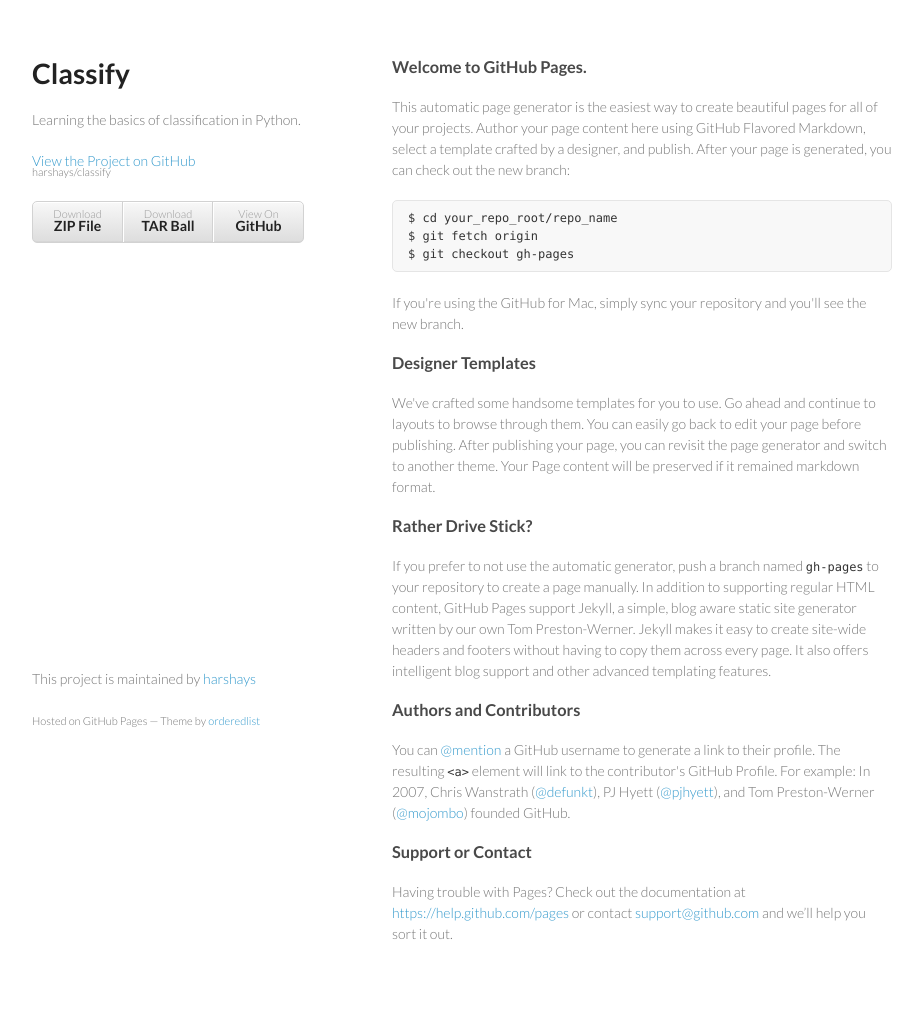
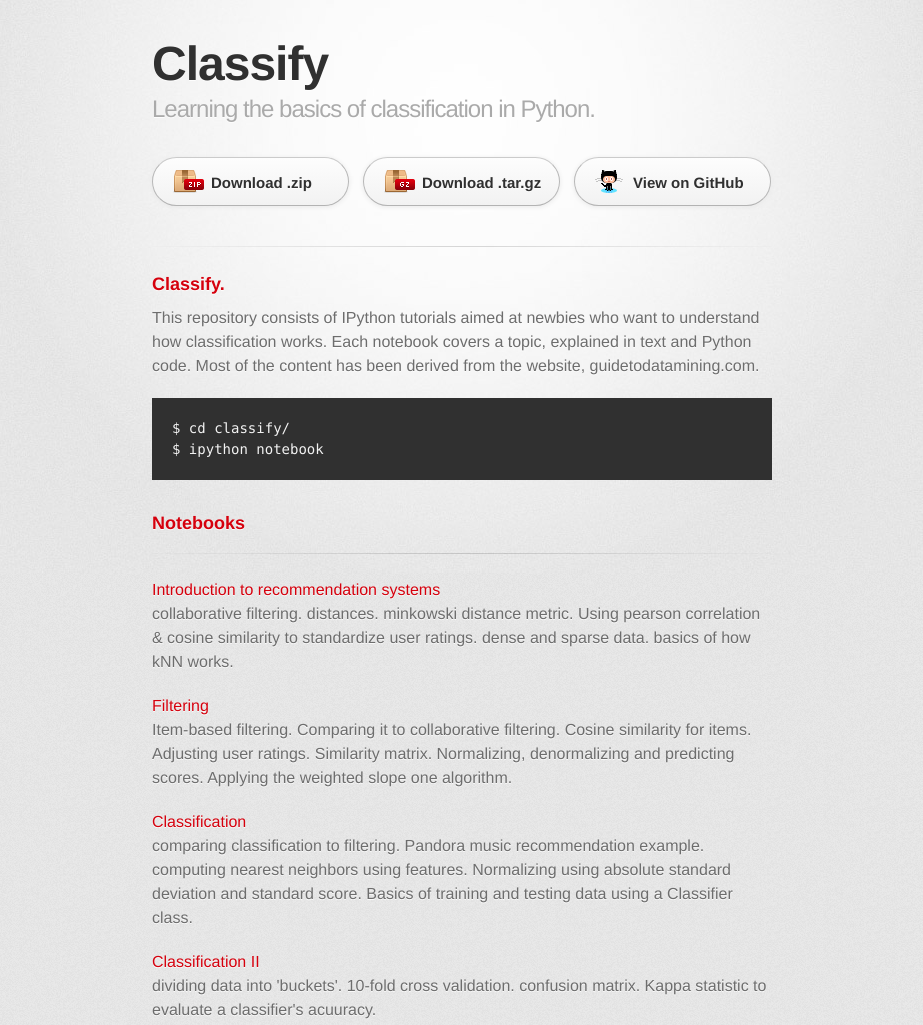
Before and after one commit to harshays/classify, a plain HTML site: page index.html in a window 1280 px wide. Shown: the top 1025 px of the page, without its empty margins (178-1101 px from the left). Drawn offline with Linux system fonts and the light colour scheme; a web font is replaced by a local one.

```diff
--- a/index.html
+++ b/index.html
@@ -1,71 +1,105 @@
-<!doctype html>
+<!DOCTYPE html>
 <html>
   <head>
-    <meta charset="utf-8">
+    <meta charset='utf-8'>
     <meta http-equiv="X-UA-Compatible" content="chrome=1">
-    <title>Classify by harshays</title>
-
-    <link rel="stylesheet" href="stylesheets/styles.css">
-    <link rel="stylesheet" href="stylesheets/pygment_trac.css">
-    <meta name="viewport" content="width=device-width, initial-scale=1, user-scalable=no">
+    <link href='https://fonts.googleapis.com/css?family=Chivo:900' rel='stylesheet' type='text/css'>
+    <link rel="stylesheet" type="text/css" href="stylesheets/stylesheet.css" media="screen">
+    <link rel="stylesheet" type="text/css" href="stylesheets/pygment_trac.css" media="screen">
+    <link rel="stylesheet" type="text/css" href="stylesheets/print.css" media="print">
     <!--[if lt IE 9]>
     <script src="//html5shiv.googlecode.com/svn/trunk/html5.js"></script>
     <![endif]-->
+    <title>Classify by harshays</title>
   </head>
+
   <body>
-    <div class="wrapper">
-      <header>
-        <h1>Classify</h1>
-        <p>Learning the basics of classification in Python.</p>
+    <div id="container">
+      <div class="inner">
 
-        <p class="view"><a href="https://github.com/harshays/classify">View the Project on GitHub <small>harshays/classify</small></a></p>
+        <header>
+          <h1>Classify</h1>
+          <h2>Learning the basics of classification in Python.</h2>
+        </header>
 
+        <section id="downloads" class="clearfix">
+          <a href="https://github.com/harshays/classify/zipball/master" id="download-zip" class="button"><span>Download .zip</span></a>
+          <a href="https://github.com/harshays/classify/tarball/master" id="download-tar-gz" class="button"><span>Download .tar.gz</span></a>
+          <a href="https://github.com/harshays/classify" id="view-on-github" class="button"><span>View on GitHub</span></a>
+        </section>
 
-        <ul>
-          <li><a href="https://github.com/harshays/classify/zipball/master">Download <strong>ZIP File</strong></a></li>
-          <li><a href="https://github.com/harshays/classify/tarball/master">Download <strong>TAR Ball</strong></a></li>
-          <li><a href="https://github.com/harshays/classify">View On <strong>GitHub</strong></a></li>
-        </ul>
-      </header>
-      <section>
-        <h3>
-<a id="welcome-to-github-pages" class="anchor" href="#welcome-to-github-pages" aria-hidden="true"><span class="octicon octicon-link"></span></a>Welcome to GitHub Pages.</h3>
+        <hr>
 
-<p>This automatic page generator is the easiest way to create beautiful pages for all of your projects. Author your page content here using GitHub Flavored Markdown, select a template crafted by a designer, and publish. After your page is generated, you can check out the new branch:</p>
+        <section id="main_content">
+          <h3>
+<a id="classify" class="anchor" href="#classify" aria-hidden="true"><span class="octicon octicon-link"></span></a>Classify.</h3>
 
-<pre><code>$ cd your_repo_root/repo_name
-$ git fetch origin
-$ git checkout gh-pages
+<p>This repository consists of IPython tutorials aimed at newbies who want to understand how classification works. Each notebook covers a topic, explained in text and Python code. Most of the content has been derived from the website, guidetodatamining.com. </p>
+
+<pre><code>$ cd classify/
+$ ipython notebook
 </code></pre>
 
-<p>If you're using the GitHub for Mac, simply sync your repository and you'll see the new branch.</p>
+<h3>
+<a id="notebooks" class="anchor" href="#notebooks" aria-hidden="true"><span class="octicon octicon-link"></span></a>Notebooks</h3>
 
-<h3>
-<a id="designer-templates" class="anchor" href="#designer-templates" aria-hidden="true"><span class="octicon octicon-link"></span></a>Designer Templates</h3>
+<hr>
 
-<p>We've crafted some handsome templates for you to use. Go ahead and continue to layouts to browse through them. You can easily go back to edit your page before publishing. After publishing your page, you can revisit the page generator and switch to another theme. Your Page content will be preserved if it remained markdown format.</p>
+<h5>
+<a id="introduction-to-recommendation-systems" class="anchor" href="#introduction-to-recommendation-systems" aria-hidden="true"><span class="octicon octicon-link"></span></a><a href="http://nbviewer.ipython.org/github/harshays/dataMiningForProgrammers/blob/master/recommendation_intro.ipynb">Introduction to recommendation systems</a>
+</h5>
 
-<h3>
-<a id="rather-drive-stick" class="anchor" href="#rather-drive-stick" aria-hidden="true"><span class="octicon octicon-link"></span></a>Rather Drive Stick?</h3>
+<p>collaborative filtering. distances. minkowski distance metric. Using pearson correlation &amp; cosine similarity to standardize user ratings.  dense and sparse data. basics of how kNN works.
+<br></p>
 
-<p>If you prefer to not use the automatic generator, push a branch named <code>gh-pages</code> to your repository to create a page manually. In addition to supporting regular HTML content, GitHub Pages support Jekyll, a simple, blog aware static site generator written by our own Tom Preston-Werner. Jekyll makes it easy to create site-wide headers and footers without having to copy them across every page. It also offers intelligent blog support and other advanced templating features.</p>
+<h5>
+<a id="filtering" class="anchor" href="#filtering" aria-hidden="true"><span class="octicon octicon-link"></span></a><a href="http://nbviewer.ipython.org/github/harshays/dataMiningForProgrammers/blob/master/collaborative_filtering.ipynb">Filtering</a>
+</h5>
+
+<p>Item-based filtering. Comparing it to collaborative filtering. Cosine similarity for items. Adjusting user ratings. Similarity matrix. Normalizing, denormalizing and predicting scores. Applying the weighted slope one algorithm.
+<br></p>
+
+<h5>
+<a id="classification" class="anchor" href="#classification" aria-hidden="true"><span class="octicon octicon-link"></span></a><a href="http://nbviewer.ipython.org/github/harshays/dataMiningForProgrammers/blob/master/classification.ipynb">Classification</a>
+</h5>
+
+<p>comparing classification to filtering. Pandora music recommendation example. computing nearest neighbors using features. Normalizing using absolute standard deviation and standard score. Basics of training and testing data using a Classifier class.
+<br></p>
+
+<h5>
+<a id="classification-ii" class="anchor" href="#classification-ii" aria-hidden="true"><span class="octicon octicon-link"></span></a><a href="http://nbviewer.ipython.org/github/harshays/dataMiningForProgrammers/blob/master/KNN.ipynb">Classification II</a>
+</h5>
+
+<p>dividing data into 'buckets'. 10-fold cross validation. confusion matrix. Kappa statistic to evaluate a classifier's acuuracy.
+<br></p>
+
+<h5>
+<a id="naïve-bayes" class="anchor" href="#na%C3%AFve-bayes" aria-hidden="true"><span class="octicon octicon-link"></span></a><a href="http://nbviewer.ipython.org/github/harshays/dataMiningForProgrammers/blob/master/naive_bayes.ipynb">Naïve Bayes</a>
+</h5>
+
+<p>Intro to probabilistic classification. lazy learner versus eager learner. Bayesian probability. Deriving the basic algorithm for naive bayes classification. Applying naïve bayes to house votes dataset. To be continued.
+<br></p>
+
+<h5>
+<a id="naïve-bayes-with-unstructured-data" class="anchor" href="#na%C3%AFve-bayes-with-unstructured-data" aria-hidden="true"><span class="octicon octicon-link"></span></a><a href="http://nbviewer.ipython.org/github/harshays/dataMiningForProgrammers/blob/master/Bayes_unstructured.ipynb">Naïve Bayes with unstructured data</a>
+</h5>
+
+<p>bag of words. Prior probability with text. additive smoothing again. stop words vs no stop words. Text classification. Used naive bayes to classify the category of a news article.
+<br></p>
 
 <h3>
 <a id="authors-and-contributors" class="anchor" href="#authors-and-contributors" aria-hidden="true"><span class="octicon octicon-link"></span></a>Authors and Contributors</h3>
 
-<p>You can <a href="https://github.com/blog/821" class="user-mention">@mention</a> a GitHub username to generate a link to their profile. The resulting <code>&lt;a&gt;</code> element will link to the contributor's GitHub Profile. For example: In 2007, Chris Wanstrath (<a href="https://github.com/defunkt" class="user-mention">@defunkt</a>), PJ Hyett (<a href="https://github.com/pjhyett" class="user-mention">@pjhyett</a>), and Tom Preston-Werner (<a href="https://github.com/mojombo" class="user-mention">@mojombo</a>) founded GitHub.</p>
+<p>ALl credits go to Ron Zacharsk for working on guidetodatamining.com</p>
+        </section>
 
-<h3>
-<a id="support-or-contact" class="anchor" href="#support-or-contact" aria-hidden="true"><span class="octicon octicon-link"></span></a>Support or Contact</h3>
+        <footer>
+          Classify is maintained by <a href="https://github.com/harshays">harshays</a><br>
+          This page was generated by <a href="http://pages.github.com">GitHub Pages</a>. Tactile theme by <a href="https://twitter.com/jasonlong">Jason Long</a>.
+        </footer>
 
-<p>Having trouble with Pages? Check out the documentation at <a href="https://help.github.com/pages">https://help.github.com/pages</a> or contact <a href="mailto:support@github.com">support@github.com</a> and we’ll help you sort it out.</p>
-      </section>
-      <footer>
-        <p>This project is maintained by <a href="https://github.com/harshays">harshays</a></p>
-        <p><small>Hosted on GitHub Pages &mdash; Theme by <a href="https://github.com/orderedlist">orderedlist</a></small></p>
-      </footer>
+
+      </div>
     </div>
-    <script src="javascripts/scale.fix.js"></script>
-
   </body>
 </html>
--- /dev/null
+++ b/javascripts/main.js
@@ -0,0 +1 @@
+console.log('This would be the main JS file.');
--- /dev/null
+++ b/stylesheets/print.css
@@ -0,0 +1,228 @@
+html, body, div, span, applet, object, iframe,
+h1, h2, h3, h4, h5, h6, p, blockquote, pre,
+a, abbr, acronym, address, big, cite, code,
+del, dfn, em, img, ins, kbd, q, s, samp,
+small, strike, strong, sub, sup, tt, var,
+b, u, i, center,
+dl, dt, dd, ol, ul, li,
+fieldset, form, label, legend,
+table, caption, tbody, tfoot, thead, tr, th, td,
+article, aside, canvas, details, embed,
+figure, figcaption, footer, header, hgroup,
+menu, nav, output, ruby, section, summary,
+time, mark, audio, video {
+  padding: 0;
+  margin: 0;
+  font: inherit;
+  font-size: 100%;
+  vertical-align: baseline;
+  border: 0;
+}
+/* HTML5 display-role reset for older browsers */
+article, aside, details, figcaption, figure,
+footer, header, hgroup, menu, nav, section {
+  display: block;
+}
+body {
+  line-height: 1;
+}
+ol, ul {
+  list-style: none;
+}
+blockquote, q {
+  quotes: none;
+}
+blockquote:before, blockquote:after,
+q:before, q:after {
+  content: '';
+  content: none;
+}
+table {
+  border-spacing: 0;
+  border-collapse: collapse;
+}
+body {
+  font-family: 'Helvetica Neue', Helvetica, Arial, serif;
+  font-size: 13px;
+  line-height: 1.5;
+  color: #000;
+}
+
+a {
+  font-weight: bold;
+  color: #d5000d;
+}
+
+header {
+  padding-top: 35px;
+  padding-bottom: 10px;
+}
+
+header h1 {
+  font-size: 48px;
+  font-weight: bold;
+  line-height: 1.2;
+  color: #303030;
+  letter-spacing: -1px;
+}
+
+header h2 {
+  font-size: 24px;
+  font-weight: normal;
+  line-height: 1.3;
+  color: #aaa;
+  letter-spacing: -1px;
+}
+#downloads {
+  display: none;
+}
+#main_content {
+  padding-top: 20px;
+}
+
+code, pre {
+  margin-bottom: 30px;
+  font-family: Monaco, "Bitstream Vera Sans Mono", "Lucida Console", Terminal;
+  font-size: 12px;
+  color: #222;
+}
+
+code {
+  padding: 0 3px;
+}
+
+pre {
+  padding: 20px;
+  overflow: auto;
+  border: solid 1px #ddd;
+}
+pre code {
+  padding: 0;
+}
+
+ul, ol, dl {
+  margin-bottom: 20px;
+}
+
+
+/* COMMON STYLES */
+
+table {
+  width: 100%;
+  border: 1px solid #ebebeb;
+}
+
+th {
+  font-weight: 500;
+}
+
+td {
+  font-weight: 300;
+  text-align: center;
+  border: 1px solid #ebebeb;
+}
+
+form {
+  padding: 20px;
+  background: #f2f2f2;
+
+}
+
+
+/* GENERAL ELEMENT TYPE STYLES */
+
+h1 {
+  font-size: 2.8em;
+}
+
+h2 {
+  margin-bottom: 8px;
+  font-size: 22px;
+  font-weight: bold;
+  color: #303030;
+}
+
+h3 {
+  margin-bottom: 8px;
+  font-size: 18px;
+  font-weight: bold;
+  color: #d5000d;
+}
+
+h4 {
+  font-size: 16px;
+  font-weight: bold;
+  color: #303030;
+}
+
+h5 {
+  font-size: 1em;
+  color: #303030;
+}
+
+h6 {
+  font-size: .8em;
+  color: #303030;
+}
+
+p {
+  margin-bottom: 20px;
+  font-weight: 300;
+}
+
+a {
+  text-decoration: none;
+}
+
+p a {
+  font-weight: 400;
+}
+
+blockquote {
+  padding: 0 0 0 30px;
+  margin-bottom: 20px;
+  font-size: 1.6em;
+  border-left: 10px solid #e9e9e9;
+}
+
+ul li {
+  list-style-position: inside;
+  list-style: disc;
+  padding-left: 20px;
+}
+
+ol li {
+  list-style-position: inside;
+  list-style: decimal;
+  padding-left: 3px;
+}
+
+dl dd {
+  font-style: italic;
+  font-weight: 100;
+}
+
+footer {
+  padding-top: 20px;
+  padding-bottom: 30px;
+  margin-top: 40px;
+  font-size: 13px;
+  color: #aaa;
+}
+
+footer a {
+  color: #666;
+}
+
+/* MISC */
+.clearfix:after {
+  display: block;
+  height: 0;
+  clear: both;
+  visibility: hidden;
+  content: '.';
+}
+
+.clearfix {display: inline-block;}
+* html .clearfix {height: 1%;}
+.clearfix {display: block;}
--- /dev/null
+++ b/stylesheets/stylesheet.css
@@ -0,0 +1,373 @@
+/* http://meyerweb.com/eric/tools/css/reset/
+   v2.0 | 20110126
+   License: none (public domain)
+*/
+html, body, div, span, applet, object, iframe,
+h1, h2, h3, h4, h5, h6, p, blockquote, pre,
+a, abbr, acronym, address, big, cite, code,
+del, dfn, em, img, ins, kbd, q, s, samp,
+small, strike, strong, sub, sup, tt, var,
+b, u, i, center,
+dl, dt, dd, ol, ul, li,
+fieldset, form, label, legend,
+table, caption, tbody, tfoot, thead, tr, th, td,
+article, aside, canvas, details, embed,
+figure, figcaption, footer, header, hgroup,
+menu, nav, output, ruby, section, summary,
+time, mark, audio, video {
+	padding: 0;
+	margin: 0;
+	font: inherit;
+	font-size: 100%;
+	vertical-align: baseline;
+	border: 0;
+}
+/* HTML5 display-role reset for older browsers */
+article, aside, details, figcaption, figure,
+footer, header, hgroup, menu, nav, section {
+	display: block;
+}
+body {
+	line-height: 1;
+}
+ol, ul {
+	list-style: none;
+}
+blockquote, q {
+	quotes: none;
+}
+blockquote:before, blockquote:after,
+q:before, q:after {
+	content: '';
+	content: none;
+}
+table {
+	border-spacing: 0;
+	border-collapse: collapse;
+}
+
+/* LAYOUT STYLES */
+body {
+  font-family: 'Helvetica Neue', Helvetica, Arial, serif;
+  font-size: 1em;
+  line-height: 1.5;
+  color: #6d6d6d;
+  text-shadow: 0 1px 0 rgba(255, 255, 255, 0.8);
+  background: #e7e7e7 url(../images/body-bg.png) 0 0 repeat;
+}
+
+a {
+  color: #d5000d;
+}
+a:hover {
+  color: #c5000c;
+}
+
+header {
+  padding-top: 35px;
+  padding-bottom: 25px;
+}
+
+header h1 {
+  font-family: 'Chivo', 'Helvetica Neue', Helvetica, Arial, serif;
+  font-size: 48px; font-weight: 900;
+  line-height: 1.2;
+  color: #303030;
+  letter-spacing: -1px;
+}
+
+header h2 {
+  font-size: 24px;
+  font-weight: normal;
+  line-height: 1.3;
+  color: #aaa;
+  letter-spacing: -1px;
+}
+
+#container {
+  min-height: 595px;
+  background: transparent url(../images/highlight-bg.jpg) 50% 0 no-repeat;
+}
+
+.inner {
+  width: 620px;
+  margin: 0 auto;
+}
+
+#container .inner img {
+  max-width: 100%;
+}
+
+#downloads {
+  margin-bottom: 40px;
+}
+
+a.button {
+  display: block;
+  float: left;
+  width: 179px;
+  padding: 12px 8px 12px 8px;
+  margin-right: 14px;
+  font-size: 15px;
+  font-weight: bold;
+  line-height: 25px;
+  color: #303030;
+  background: #fdfdfd; /* Old browsers */
+  background: -moz-linear-gradient(top,  #fdfdfd 0%, #f2f2f2 100%); /* FF3.6+ */
+  background: -webkit-gradient(linear, left top, left bottom, color-stop(0%,#fdfdfd), color-stop(100%,#f2f2f2)); /* Chrome,Safari4+ */
+  background: -webkit-linear-gradient(top,  #fdfdfd 0%,#f2f2f2 100%); /* Chrome10+,Safari5.1+ */
+  background: -o-linear-gradient(top,  #fdfdfd 0%,#f2f2f2 100%); /* Opera 11.10+ */
+  background: -ms-linear-gradient(top,  #fdfdfd 0%,#f2f2f2 100%); /* IE10+ */
+  background: linear-gradient(top,  #fdfdfd 0%,#f2f2f2 100%); /* W3C */
+  filter: progid:DXImageTransform.Microsoft.gradient( startColorstr='#fdfdfd', endColorstr='#f2f2f2',GradientType=0 ); /* IE6-9 */
+  border-top: solid 1px #cbcbcb;
+  border-right: solid 1px #b7b7b7;
+  border-bottom: solid 1px #b3b3b3;
+  border-left: solid 1px #b7b7b7;
+  border-radius: 30px;
+  -webkit-box-shadow: 10px 10px 5px #888;
+  -moz-box-shadow: 10px 10px 5px #888;
+  box-shadow: 0px 1px 5px #e8e8e8;
+  -moz-border-radius: 30px;
+  -webkit-border-radius: 30px;
+}
+a.button:hover {
+  background: #fafafa; /* Old browsers */
+  background: -moz-linear-gradient(top,  #fdfdfd 0%, #f6f6f6 100%); /* FF3.6+ */
+  background: -webkit-gradient(linear, left top, left bottom, color-stop(0%,#fdfdfd), color-stop(100%,#f6f6f6)); /* Chrome,Safari4+ */
+  background: -webkit-linear-gradient(top,  #fdfdfd 0%,#f6f6f6 100%); /* Chrome10+,Safari5.1+ */
+  background: -o-linear-gradient(top,  #fdfdfd 0%,#f6f6f6 100%); /* Opera 11.10+ */
+  background: -ms-linear-gradient(top,  #fdfdfd 0%,#f6f6f6 100%); /* IE10+ */
+  background: linear-gradient(top,  #fdfdfd 0%,#f6f6f6, 100%); /* W3C */
+  filter: progid:DXImageTransform.Microsoft.gradient( startColorstr='#fdfdfd', endColorstr='#f6f6f6',GradientType=0 ); /* IE6-9 */
+  border-top: solid 1px #b7b7b7;
+  border-right: solid 1px #b3b3b3;
+  border-bottom: solid 1px #b3b3b3;
+  border-left: solid 1px #b3b3b3;
+}
+
+a.button span {
+  display: block;
+  height: 23px;
+  padding-left: 50px;
+}
+
+#download-zip span {
+  background: transparent url(../images/zip-icon.png) 12px 50% no-repeat;
+}
+#download-tar-gz span {
+  background: transparent url(../images/tar-gz-icon.png) 12px 50% no-repeat;
+}
+#view-on-github span {
+  background: transparent url(../images/octocat-icon.png) 12px 50% no-repeat;
+}
+#view-on-github {
+  margin-right: 0;
+}
+
+code, pre {
+  margin-bottom: 30px;
+  font-family: Monaco, "Bitstream Vera Sans Mono", "Lucida Console", Terminal;
+  font-size: 14px;
+  color: #222;
+}
+
+code {
+  padding: 0 3px;
+  background-color: #f2f2f2;
+  border: solid 1px #ddd;
+}
+
+pre {
+  padding: 20px;
+  overflow: auto;
+  color: #f2f2f2;
+  text-shadow: none;
+  background: #303030;
+}
+pre code {
+  padding: 0;
+  color: #f2f2f2;
+  background-color: #303030;
+  border: none;
+}
+
+ul, ol, dl {
+  margin-bottom: 20px;
+}
+
+
+/* COMMON STYLES */
+
+hr {
+  height: 1px;
+  padding-bottom: 1em;
+  margin-top: 1em;
+  line-height: 1px;
+  background: transparent url('../images/hr.png') 50% 0 no-repeat;
+  border: none;
+}
+
+strong {
+  font-weight: bold;
+}
+
+em {
+  font-style: italic;
+}
+
+table {
+  width: 100%;
+  border: 1px solid #ebebeb;
+}
+
+th {
+  font-weight: 500;
+}
+
+td {
+  font-weight: 300;
+  text-align: center;
+  border: 1px solid #ebebeb;
+}
+
+form {
+  padding: 20px;
+  background: #f2f2f2;
+
+}
+
+
+/* GENERAL ELEMENT TYPE STYLES */
+
+h1 {
+  font-size: 32px;
+}
+
+h2 {
+  margin-bottom: 8px;
+  font-size: 22px;
+  font-weight: bold;
+  color: #303030;
+}
+
+h3 {
+  margin-bottom: 8px;
+  font-size: 18px;
+  font-weight: bold;
+  color: #d5000d;
+}
+
+h4 {
+  font-size: 16px;
+  font-weight: bold;
+  color: #303030;
+}
+
+h5 {
+  font-size: 1em;
+  color: #303030;
+}
+
+h6 {
+  font-size: .8em;
+  color: #303030;
+}
+
+p {
+  margin-bottom: 20px;
+  font-weight: 300;
+}
+
+a {
+  text-decoration: none;
+}
+
+p a {
+  font-weight: 400;
+}
+
+blockquote {
+  padding: 0 0 0 30px;
+  margin-bottom: 20px;
+  font-size: 1.6em;
+  border-left: 10px solid #e9e9e9;
+}
+
+ul li {
+  list-style-position: inside;
+  list-style: disc;
+  padding-left: 20px;
+}
+
+ol li {
+  list-style-position: inside;
+  list-style: decimal;
+  padding-left: 3px;
+}
+
+dl dt {
+  color: #303030;
+}
+
+footer {
+  padding-top: 20px;
+  padding-bottom: 30px;
+  margin-top: 40px;
+  font-size: 13px;
+  color: #aaa;
+  background: transparent url('../images/hr.png') 0 0 no-repeat;
+}
+
+footer a {
+  color: #666;
+}
+footer a:hover {
+  color: #444;
+}
+
+/* MISC */
+.clearfix:after {
+  display: block;
+  height: 0;
+  clear: both;
+  visibility: hidden;
+  content: '.';
+}
+
+.clearfix {display: inline-block;}
+* html .clearfix {height: 1%;}
+.clearfix {display: block;}
+
+/* #Media Queries
+================================================== */
+
+/* Smaller than standard 960 (devices and browsers) */
+@media only screen and (max-width: 959px) { }
+
+/* Tablet Portrait size to standard 960 (devices and browsers) */
+@media only screen and (min-width: 768px) and (max-width: 959px) { }
+
+/* All Mobile Sizes (devices and browser) */
+@media only screen and (max-width: 767px) {
+  header {
+    padding-top: 10px;
+    padding-bottom: 10px;
+  }
+  #downloads {
+    margin-bottom: 25px;
+  }
+  #download-zip, #download-tar-gz {
+    display: none;
+  }
+  .inner {
+    width: 94%;
+    margin: 0 auto;
+  }
+}
+
+/* Mobile Landscape Size to Tablet Portrait (devices and browsers) */
+@media only screen and (min-width: 480px) and (max-width: 767px) { }
+
+/* Mobile Portrait Size to Mobile Landscape Size (devices and browsers) */
+@media only screen and (max-width: 479px) { }
```
Also changed, not shown: params.json (+1 -1 lines), images/body-bg.png (added), images/highlight-bg.jpg (added), images/hr.png (added), images/octocat-icon.png (added), images/tar-gz-icon.png (added), images/zip-icon.png (added).
